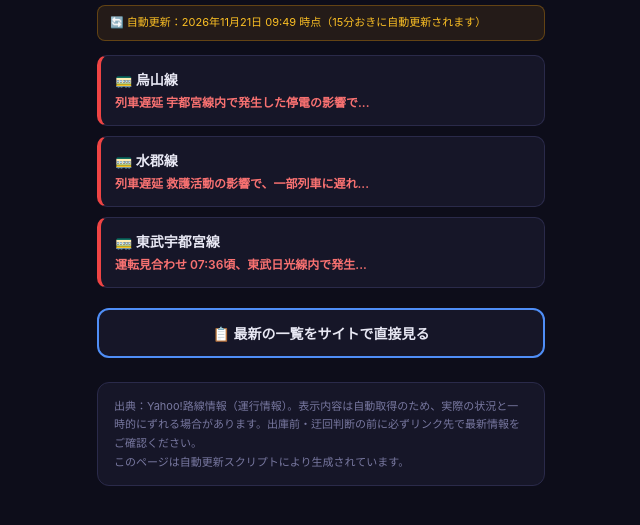
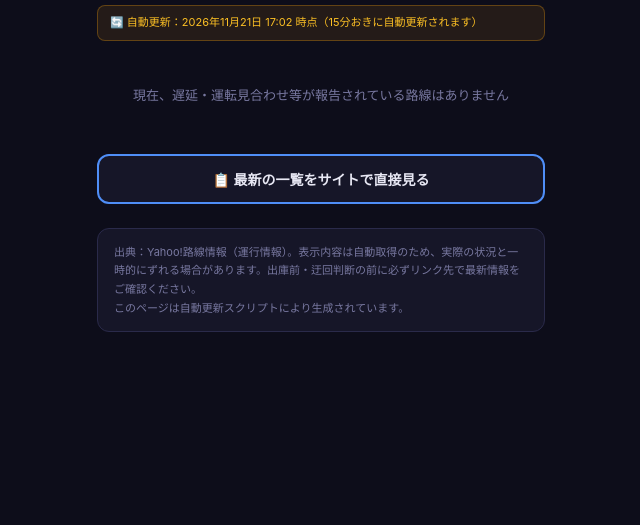
Before and after one commit to odioai001-eng/ichiban-haneda, a plain HTML site: page train_status_hub.html in a window 1280 px wide. Shown: the part 129-654 px from the top of the page, without its empty margins (319-959 px from the left). Drawn offline with Linux system fonts and the light colour scheme.

Commit message:
自動更新: 運行情報ハブ (2026-11-21 08:02)

```diff
--- a/train_status_hub.html
+++ b/train_status_hub.html
@@ -32,24 +32,13 @@ h1{font-size:19px;font-weight:800;margin-bottom:4px;display:flex;align-items:cen
 
 <h1>🚨 運行情報ハブ</h1>
 <div class="sub">人身事故・車両故障等による遅延・運転見合わせが出ている路線を先読み</div>
-<div class="updated">🔄 自動更新：2026年11月21日 09:49 時点（15分おきに自動更新されます）</div>
+<div class="updated">🔄 自動更新：2026年11月21日 17:02 時点（15分おきに自動更新されます）</div>
 
 
 <div id="items-container">
-<div class="item" data-line="烏山線">
-  <div class="route">🚃 烏山線</div>
-  <div class="status">列車遅延 宇都宮線内で発生した停電の影響で...</div>
+
 </div>
-<div class="item" data-line="水郡線">
-  <div class="route">🚃 水郡線</div>
-  <div class="status">列車遅延 救護活動の影響で、一部列車に遅れ...</div>
-</div>
-<div class="item" data-line="東武宇都宮線">
-  <div class="route">🚃 東武宇都宮線</div>
-  <div class="status">運転見合わせ 07:36頃、東武日光線内で発生...</div>
-</div>
-</div>
-
+<div class="empty-msg">現在、遅延・運転見合わせ等が報告されている路線はありません</div>
 
 <a class="linkbtn" href="https://transit.yahoo.co.jp/diainfo/area/4" target="_blank" style="margin-top:20px">
   📋 最新の一覧をサイトで直接見る
```
